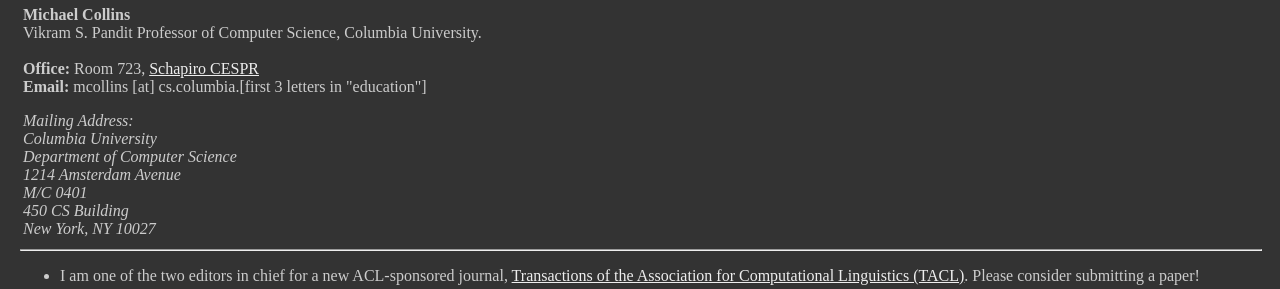
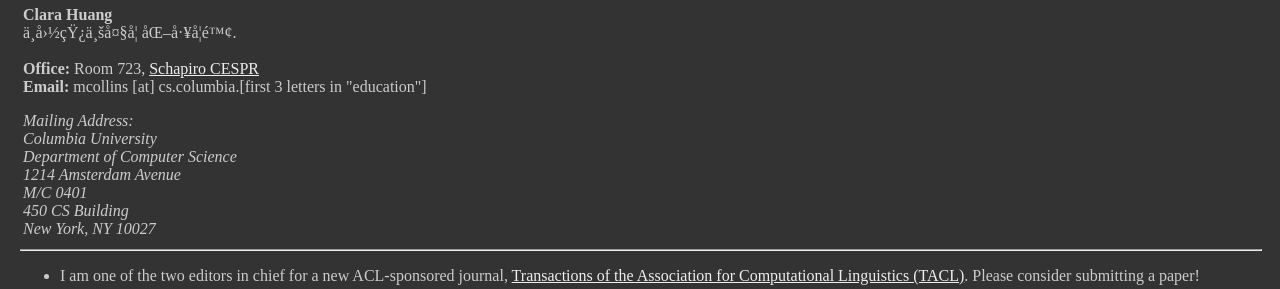
Before and after one commit to anqin/clarahgh, a plain HTML site: page index.html in a window 1280 px wide. Shown: the part 188-477 px from the top of the page. Drawn offline with Linux system fonts and the light colour scheme.

Commit message:
Update index.html

```diff
--- a/index.html
+++ b/index.html
@@ -3,7 +3,7 @@
 <HEAD>
    <META HTTP-EQUIV="Content-Type" CONTENT="text/html; charset=iso-8859-1">
    <META NAME="GENERATOR" CONTENT="Mozilla/4.02 [en] (X11; I; SunOS 5.5.1 sun4u) [Netscape]">
-   <TITLE>Michael Collins</TITLE>
+   <TITLE>Clara Huang</TITLE>
 </HEAD>
 <body bgcolor="#333333" text="#CCCCCC" link="#EEEEEE" vlink="#EEEEEE" alink="#EEEEEE" leftmargin="20" topmargin="20">
 
@@ -23,8 +23,8 @@
 
 <table>
 <td VALIGN="TOP" HALIGN="LEFT" NOSAVE>
-<b>Michael Collins</b><br>
-Vikram S. Pandit Professor of Computer Science, Columbia University.
+<b>Clara Huang</b><br>
+中国矿业大学 化工学院.
 <br>
 <br>
 <b>Office:</b>
```
